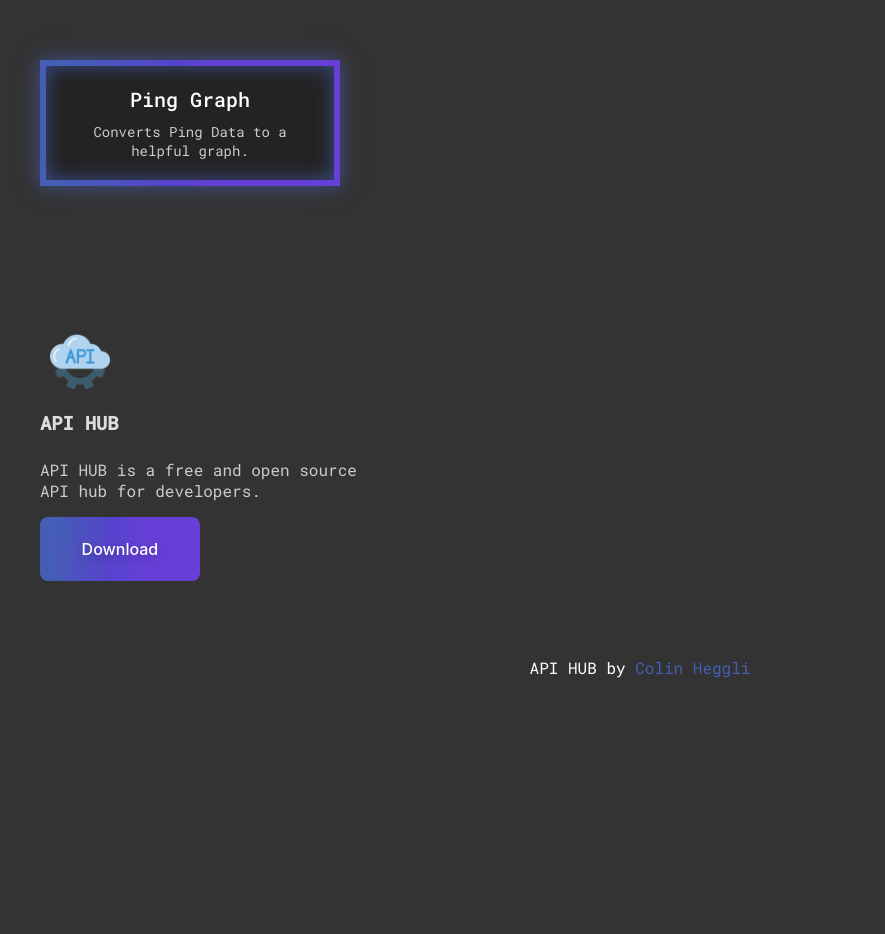
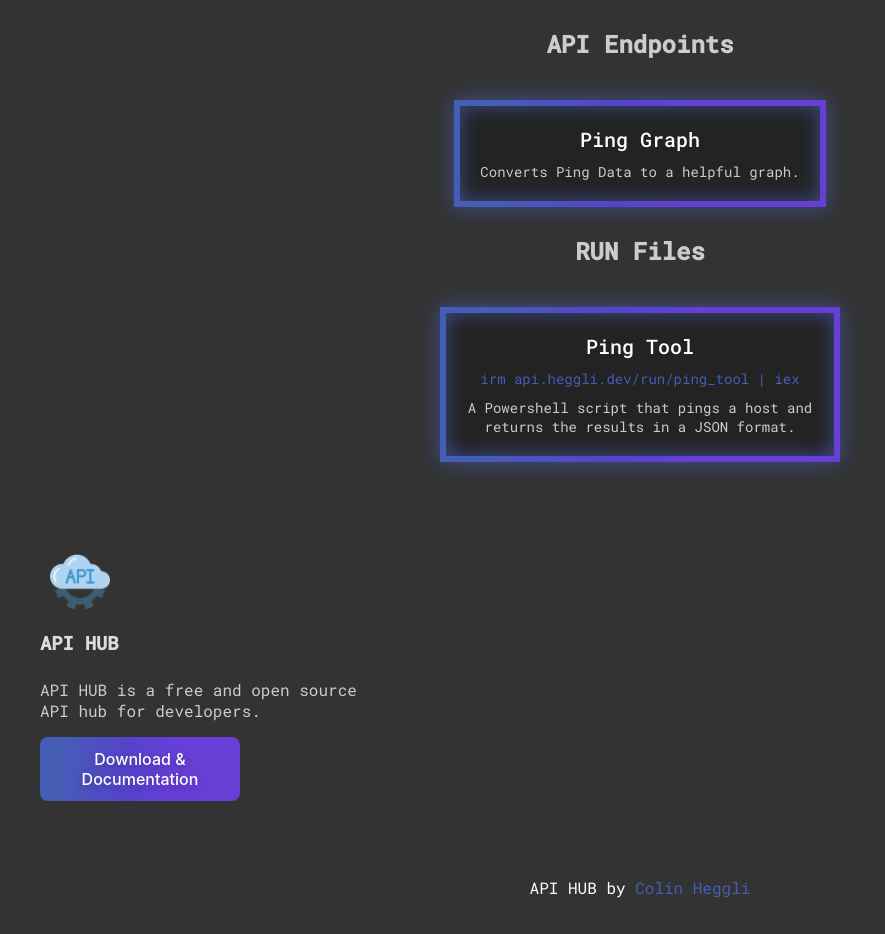
Before and after one commit to M4rshe1/API-HUB, a Flask app: page / in a window 1280 px wide. Shown: the part 86-1020 px from the top of the page, without its empty margins (0-885 px from the left). Before the commit the page ends 764 px from the top, so only its background shows below. Run offline with Flask 3, Linux system fonts and the light colour scheme; some libraries are stand-ins or nearby versions.

Commit message:
config and index page

````diff
--- a/config/config.json
+++ b/config/config.json
@@ -13,7 +13,10 @@
   "files": [
     {
       "name": "ping_tool",
-      "link": "https://raw.githubusercontent.com/M4rshe1/tups1s/main/USB/Scripts/ping_tool/ping_stats.ps1"
+      "show": "Ping Tool",
+      "link": "https://raw.githubusercontent.com/M4rshe1/tups1s/main/USB/Scripts/ping_tool/ping_stats.ps1",
+      "command": "irm api.heggli.dev/run/ping_tool | iex",
+      "description": "A Powershell script that pings a host and returns the results in a JSON format."
     }
   ]
 }
--- a/main.py
+++ b/main.py
@@ -31,15 +31,14 @@ logger.log(f"Setting Logging to {bool(LOGGING)} with level {logging_levels[confi
 
 @app.route("/", methods=["GET"])
 def index():
-    file = config["apis"]
     logger.log("Loading index page...", LOGGING_LVL, LOGGING_HEADER, LOGGING, lvl=1)
-    return render_template("index.html", apis=file)
+    return render_template("index.html", apis=config["apis"], files=config["files"])
 
 
 @app.route("/u/<path:path>", methods=["GET"])
 def ping_graph(path: str):
     logger.log(f"Loading api UI using GET methode with path: /u/{path}", LOGGING_LVL, LOGGING_HEADER, LOGGING, lvl=1)
-    for i in config["apis"]:
+    for i in config:
         if path == i["file"]:
             template = f"{path}.html"
             try:
--- a/modules/config.py
+++ b/modules/config.py
@@ -14,5 +14,5 @@ def load_config(config_file):
                    file["settings"]["log"], lvl=4)
         exit(1)
     logger.log("Config file loaded!", file["settings"]["log_lvl"], LOGGING_HEADER,
-               file["settings"]["log"], lvl=1)
+               file["settings"]["log"], lvl=0)
     return file
--- a/static/index.css
+++ b/static/index.css
@@ -2,15 +2,18 @@
     display: grid;
     grid-template-columns: repeat(auto-fit, minmax(300px, 1fr));
     grid-gap: 20px;
-    margin: 20px;
+    margin: 20px 20px 0 20px;
     width: 100%;
+    justify-items: center;
+    align-items: center;
 }
 
-.api_item {
+
+.api_item, .file_item {
     color: white;
     padding: 20px;
     margin: 20px;
-    width: 300px;
+    max-width: 400px;
     display: flex;
     flex-direction: column;
     align-items: center;
@@ -18,22 +21,49 @@
     transition: all .2s;
 }
 
-.api_item:hover {
+.api_item:hover, .file_item:hover {
     box-shadow: var(--box-shadow-hover);
     transform: scale(1.02);
 }
 
-.api_name {
+.api_item a:hover, .file_item a:hover {
+    color: var(--color-primary);
+}
+
+.api_name, .file_name {
     font-size: 20px;
     font-weight: 500;
     margin-bottom: 10px;
 }
-.api_description {
+.api_description, .file_description {
     color: var(--color-text-secondary);
     text-align: center;
     font-size: 14px;
+}
+.command {
+    color: var(--color-primary);
+    font-size: 14px;
+    margin-bottom: 10px;
 }
 footer {
     padding: 20px;
     width: 100%;
 }
+.files_item {
+    cursor: pointer;
+}
+
+.pop-element {
+    width: 100px;
+    height: 100px;
+    background-color: #3498db;
+    color: #fff;
+    text-align: center;
+    line-height: 100px;
+    cursor: pointer;
+    transition: transform 0.3s;
+}
+
+.pop-element.pop-animation {
+    transform: scale(1.2);
+}
--- a/static/main.css
+++ b/static/main.css
@@ -94,3 +94,7 @@ h3 {
     height: 60px;
     margin: 10px;
 }
+h2 {
+    color: var(--color-text-secondary);
+    margin: .5rem 0 0 0;
+}
--- a/templates/index.html
+++ b/templates/index.html
@@ -4,12 +4,27 @@
     <link rel="stylesheet" href="{{ url_for('static', filename='border.css') }}">
 {% endblock head %}
 {% block content %}
+    <h2 class="title">API Endpoints</h2>
     <div class="wrapper">
         {% for api in apis %}
-        <a href="/u/{{ api.file }}" class="api_item link border-1">
+            <a href="/u/{{ api.file }}" class="api_item border-1">
                 <span class="api_name">{{ api.name }}</span>
                 <span class="api_description">{{ api.description }}</span>
             </a>
         {% endfor %}
     </div>
+    <h2 class="title">RUN Files</h2>
+    <div class="wrapper">
+        {% for file in files %}
+            <a class="api_item border-1 files_item" title="Click to copy command"  onclick="copyCommand('{{ file.command }}')">
+                <span class="file_name">{{ file.show }}</span>
+                <span class="command">{{ file.command }}</span>
+                <span class="file_description">{{ file.description }}</span>
+            </a>
+        {% endfor %}
+    </div>
 {% endblock content %}
+{% block scripts %}
+    <script src="{{ url_for('static', filename='index.js') }}"></script>
+{% endblock scripts %}
+```
--- a/templates/layout.html
+++ b/templates/layout.html
@@ -5,6 +5,7 @@
     <meta charset="UTF-8">
     <link rel="icon" href="{{ url_for('static', filename='favicon.ico') }}" type="image/x-icon">
     <link rel="stylesheet" href="{{ url_for('static', filename='button.css') }}">
+    <script src="https://ajax.googleapis.com/ajax/libs/jquery/3.5.1/jquery.min.js"></script>
     <meta name="viewport"
           content="width=device-width, user-scalable=no, initial-scale=1.0, maximum-scale=1.0, minimum-scale=1.0">
     <meta http-equiv="X-UA-Compatible" content="ie-edge">
@@ -40,7 +41,7 @@
             <img class="footer-logo" src="{{ url_for('static', filename='favicon.ico') }}" alt=icon">
             <h3>API HUB</h3>
             <p>API HUB is a free and open source<br> API hub for developers.</p>
-            <a href="https://github.com/M4rshe1/API-HUB" class="button-36">Download</a>
+            <a href="https://github.com/M4rshe1/API-HUB" class="button-36">Download &<br>Documentation</a>
         </div>
         <div class="footer-el">
 
````
Also changed, not shown: static/index.js (added, +38 -0 lines). Lines whose indentation alone changed are shown as unchanged.
